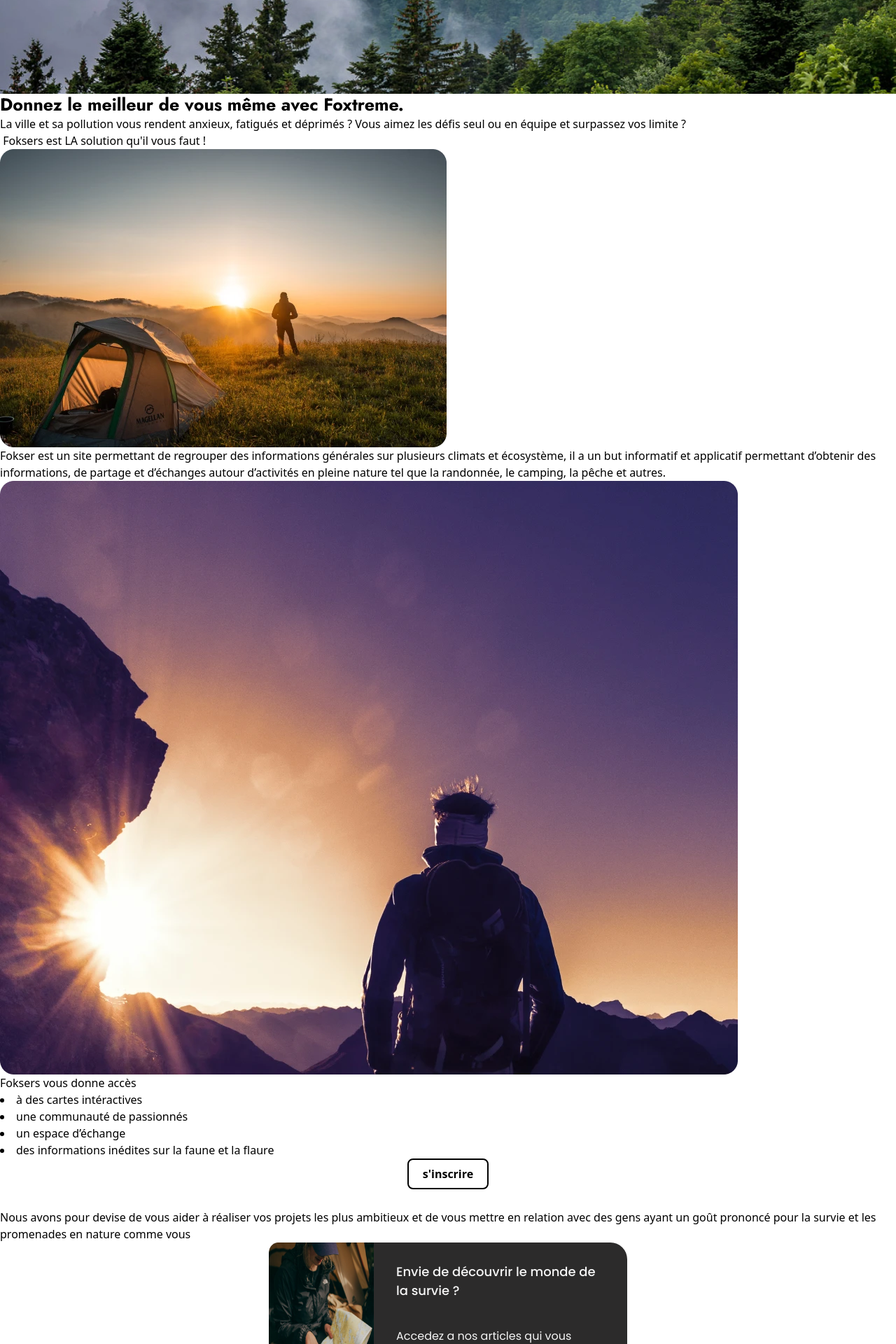
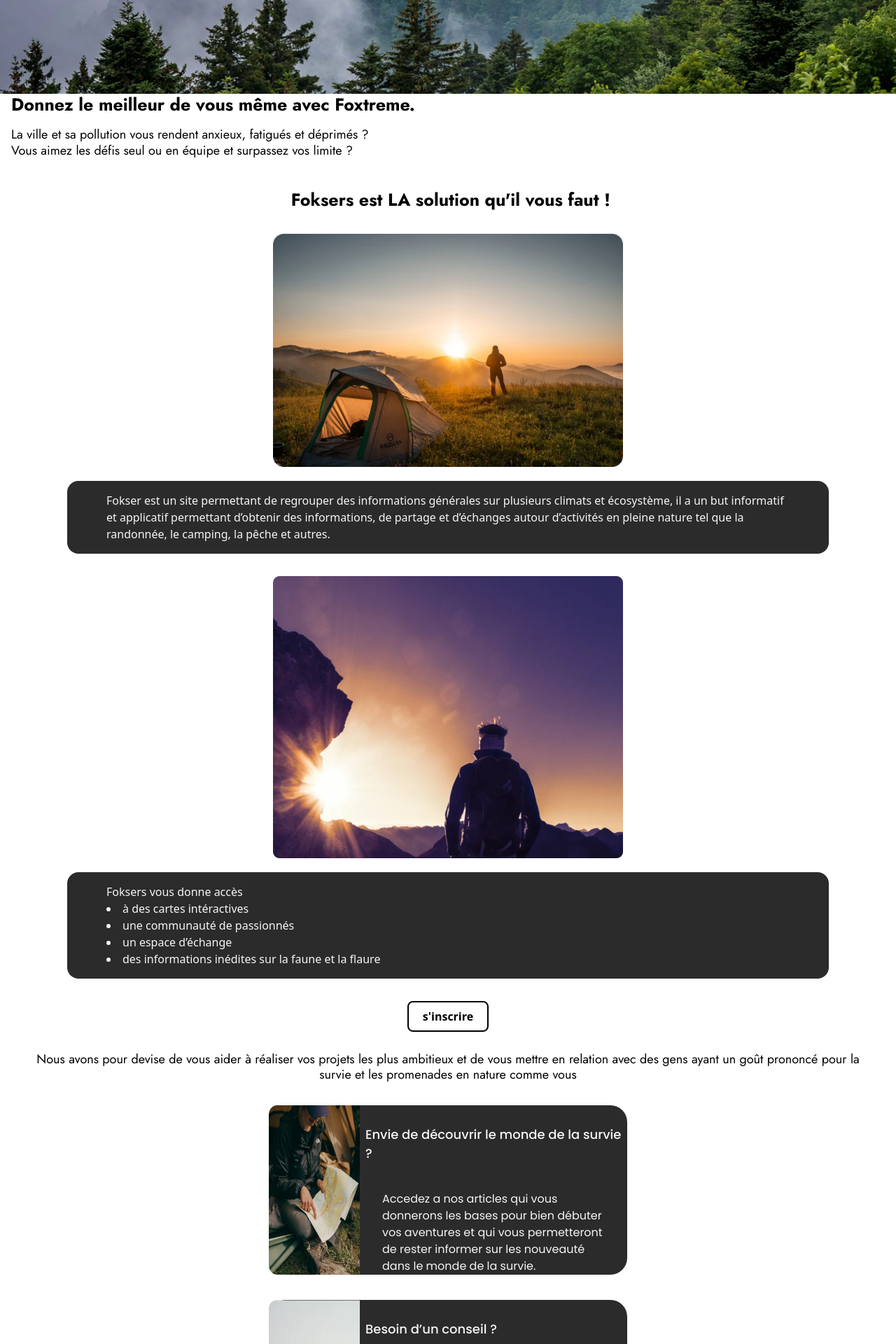
Before and after one commit to Nezzar-Marwa/Projet_MN_KK_MC_CM, a Vue app in the folder S2_MN_KK_MCN_CM/: page / in a window 1280 px wide. Shown: the part 560-2480 px from the top of the page at 70% size. Built offline with nearby package versions, Linux system fonts and the light colour scheme.

Commit message:
homepage desktop

```diff
--- a/S2_MN_KK_MCN_CM/src/pages/index.vue
+++ b/S2_MN_KK_MCN_CM/src/pages/index.vue
@@ -2,25 +2,27 @@
   <header>
     <img src="/img/homepage_mobile.webp" alt="image présentation foxtreme" class="lg:hidden w-full">
     <img src="/img/homepage_desktop.webp" alt="image homepage 2" class="hidden lg:block w-full h-[600px]">
-    <h1 class="h2 font-bold">Donnez le meilleur de vous même avec Foxtreme.</h1>
+    <h1 class="h2 font-bold mb-4 mx-4">Donnez le meilleur de vous même avec Foxtreme.</h1>
 
-    <p>La ville et sa pollution vous rendent anxieux, fatigués et déprimés ?
-  Vous aimez les défis seul ou en équipe et surpassez vos limite ?</p>
+    <p class="h3 mx-4">La ville et sa pollution vous rendent anxieux, fatigués et déprimés ? </p>
+    <p class="h3 mb-11 mx-4"> Vous aimez les défis seul ou en équipe et surpassez vos limite ?</p>
 
   <div>
-  <h1> Foksers est LA solution qu'il vous faut ! </h1>
+  <h1 class="h2 font-bold text-center mb-8"> Foksers est LA solution qu'il vous faut ! </h1>
   <div>
-    <img src="/img/hp_1.webp" alt="illustration 1">
-    <p>Fokser est un site permettant de regrouper des informations générales sur plusieurs climats et écosystème, il a un but informatif et applicatif permettant d’obtenir des informations, de partage et d’échanges autour d’activités en pleine nature tel que la randonnée, le camping, la pêche et autres.
+    <img src="/img/hp_1.webp" alt="illustration 1" class="mb-5 m-auto w-[500px]">
+    <p class="bg-contrastcolor rounded-2xl text-backgroundcolor mb-8 py-4 lg:mx-24 px-4 lg:px-14">Fokser est un site permettant de regrouper des informations générales sur plusieurs climats et écosystème, il a un but informatif et applicatif permettant d’obtenir des informations, de partage et d’échanges autour d’activités en pleine nature tel que la randonnée, le camping, la pêche et autres.
 </p>
   </div>
   <div>
-    <img src="/img/hp_2.webp" alt="illustration">
-    <p>Foksers vous donne accès</p>
+    <img src="/img/hp_2.webp" alt="illustration" class="mb-5 m-auto w-[500px]">
+    <div class="bg-contrastcolor rounded-2xl text-backgroundcolor mb-8 py-4 lg:mx-24 px-14">
+<p>Foksers vous donne accès</p>
 <li>à des cartes intéractives</li>
 <li>une communauté de passionnés</li>
 <li>un espace d’échange</li>
 <li>des informations inédites sur la faune et la flaure</li>
+</div>
   </div>
   <div class="flex justify-center items-center mb-7 ">
      <button
@@ -30,30 +32,33 @@
     </div>
   </div>
 
-<h2>Nous avons pour devise de vous aider à réaliser vos projets les plus ambitieux et de vous mettre en relation avec des gens ayant un goût prononcé pour la survie et les promenades en nature comme vous</h2>
+<h2 class="text-center h3 mx-10 mb-8">Nous avons pour devise de vous aider à réaliser vos projets les plus ambitieux et de vous mettre en relation avec des gens ayant un goût prononcé pour la survie et les promenades en nature comme vous</h2>
 
 <section>
     <div class=" bg-contrastcolor rounded-3xl flex lg:mx-96 mb-9">
-      <img src="/img/hp_3.webp" alt="card 1" class="w-[150px]">
+      <img src="/img/hp_3.webp" alt="card 1" class="w-[130px]">
       <div class="">
-      <h1 class="h5 text-backgroundcolor font-medium pt-7 mb-10 mx-8">Envie de découvrir le monde de la survie ?</h1>
-      <p class="h4 text-backgroundcolor mx-8">Accedez a nos articles qui vous donnerons les bases pour bien débuter vos aventures et qui vous permetteront de rester informer sur les nouveauté dans le monde de la survie.</p>
+      <h1 class="h5 text-backgroundcolor font-medium pt-4 lg:pt-7 mb-4 lg:mb-10 mx-2">Envie de découvrir le monde de la survie ?</h1>
+      <p class=" lg:hidden h4 text-backgroundcolor lg:mx-8 mx-2">Accedez a nos articles qui vous donnerons les bases pour bien débuter vos aventures.</p>
+      <p class="hidden lg:block h4 text-backgroundcolor lg:mx-8">Accedez a nos articles qui vous donnerons les bases pour bien débuter vos aventures et qui vous permetteront de rester informer sur les nouveauté dans le monde de la survie.</p>
       </div>
     </div>
 
         <div class=" bg-contrastcolor rounded-3xl flex lg:mx-96 mb-9">
-        <img src="/img/hp_4.webp" alt="card 1" class="w-[150px]">
+        <img src="/img/hp_4.webp" alt="card 1" class="w-[130px]">
         <div>
-        <h1 class="h5 text-backgroundcolor font-medium pt-7 mb-10 mx-8">Besoin d’un conseil ?</h1>
-        <p class="h4 text-backgroundcolor mx-8">Demandez à la communauté de foxtrème qui saura vous aiguiller et vous  soutenir dans vos projets. Vous pourrez échanger et partager de bons souvenirs.</p>
+        <h1 class="h5 text-backgroundcolor font-medium pt-4 lg:pt-7 mb-4 lg:mb-10 mx-2">Besoin d’un conseil ?</h1>
+        <p class="lg:hidden h4 text-backgroundcolor lg:mx-8 mx-2">Demandez à la communauté de foxtrème qui saura vous aiguiller et vous  soutenir dans vos projets.</p>
+        <p class="hidden lg:block h4 text-backgroundcolor lg:mx-8">Demandez à la communauté de foxtrème qui saura vous aiguiller et vous  soutenir dans vos projets. Vous pourrez échanger et partager de bons souvenirs.</p>
         </div>
       </div>
 
         <div class=" bg-contrastcolor rounded-3xl flex lg:mx-96">
-          <img src="/img/hp_5.webp" alt="card 1" class="w-[150px]">
+          <img src="/img/hp_5.webp" alt="card 1" class="w-[130px]">
           <div>
-          <h1 class="h5 text-backgroundcolor font-medium pt-7 mb-10 mx-8">Envie de changement</h1>
-          <p class="h4 text-backgroundcolor mx-8">Vous voulez découvrir de nouveaux lieux mais ne savez pas par où commencer ? N’attendez plus Foxtrème vous permet d’accéder à des lieux merveilleux dans toute la France et proche de chez vous.</p>
+          <h1 class="h5 text-backgroundcolor font-medium pt-4 lg:pt-7 mb-4 lg:mb-10 mx-2">Envie de changement</h1>
+          <p class="lg:hidden h4 text-backgroundcolor lg:mx-8 mx-2">Vous voulez découvrir de nouveaux lieux? N’attendez plus Foxtrème vous permet d’accéder à des lieux merveilleux.</p>
+          <p class="hidden lg:block h4 text-backgroundcolor lg:mx-8">Vous voulez découvrir de nouveaux lieux mais ne savez pas par où commencer ? N’attendez plus Foxtrème vous permet d’accéder à des lieux merveilleux dans toute la France et proche de chez vous.</p>
           </div>
         </div>
 </section>
```
